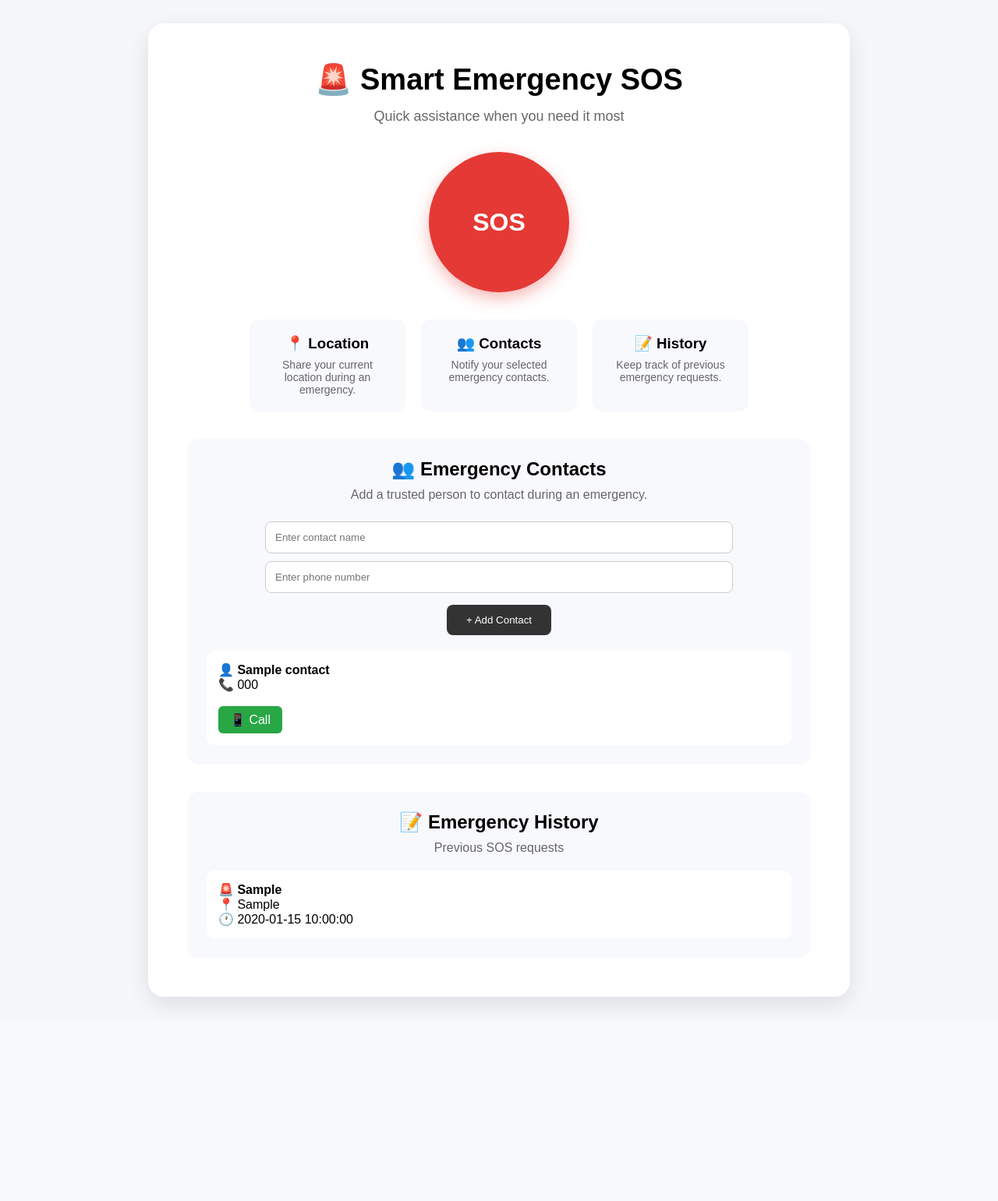
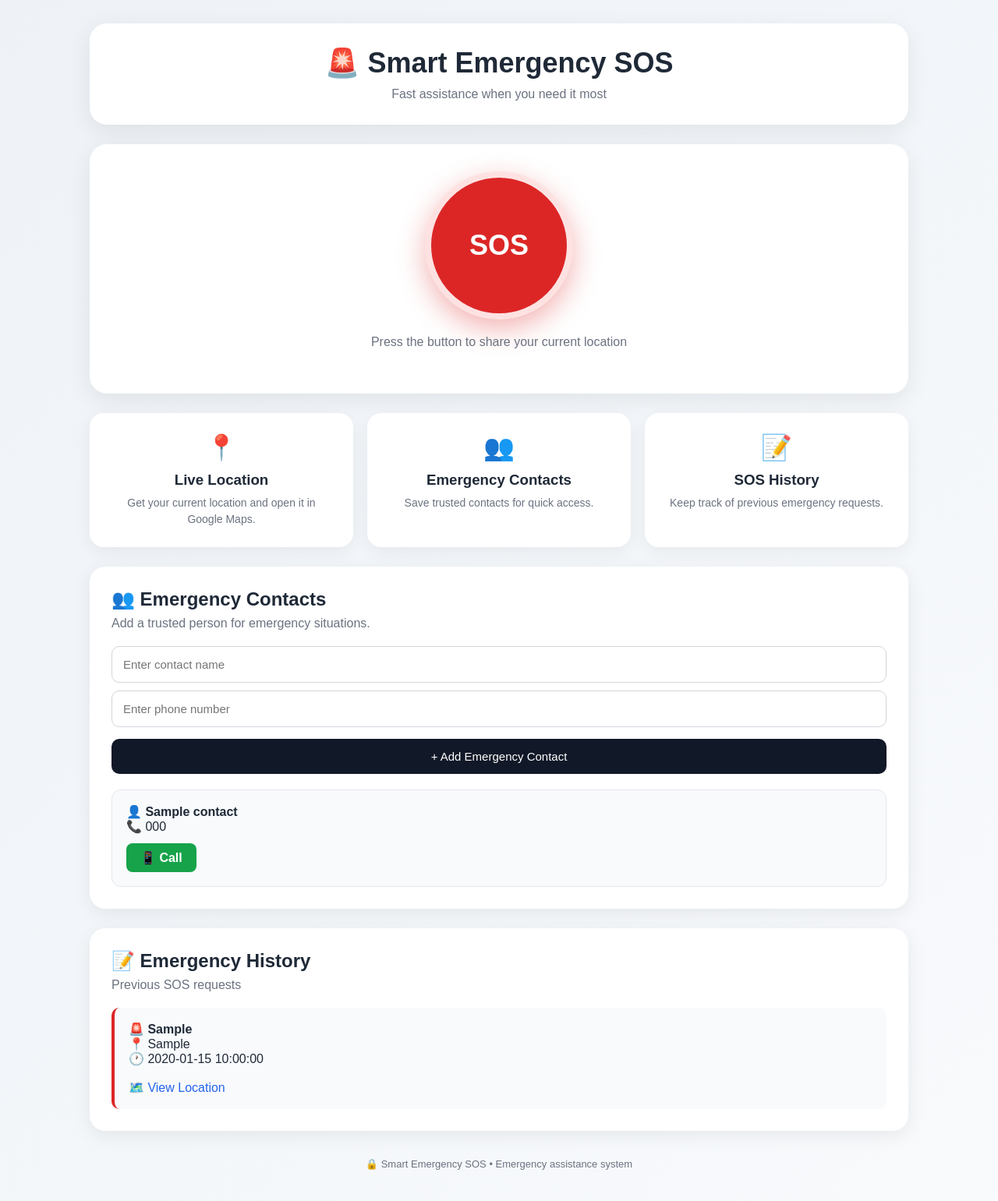
Before and after one commit to Lakshmimanmitha/my-first-project, a Flask app: page / in a window 1280 px wide. Shown: the whole page at 78% size. Before the commit the page ends 1293 px from the top, so only its background shows below. Run offline with Flask 3, Linux system fonts and the light colour scheme; tables that the repository leaves empty hold one stand-in row (values such as "Sample post").

Commit message:
Upgrade Smart Emergency SOS UI

```diff
--- a/templates/index.html
+++ b/templates/index.html
@@ -17,112 +17,233 @@
 
         body {
             min-height: 100vh;
-            background: #f5f7fb;
-            display: flex;
-            justify-content: center;
-            align-items: center;
-            padding: 30px;
+            background: linear-gradient(135deg, #eef2f7, #f8fafc);
+            padding: 30px 15px;
+            color: #1f2937;
         }
 
         .container {
-            width: 90%;
-            max-width: 900px;
-            background: white;
-            padding: 50px;
-            border-radius: 20px;
-            text-align: center;
-            box-shadow: 0 10px 30px rgba(0, 0, 0, 0.1);
+            width: 100%;
+            max-width: 1050px;
+            margin: auto;
         }
 
-        h1 {
-            font-size: 38px;
-            margin-bottom: 15px;
+        /* HEADER */
+
+        .header {
+            background: white;
+            border-radius: 22px;
+            padding: 30px;
+            text-align: center;
+            box-shadow: 0 8px 30px rgba(0, 0, 0, 0.08);
+            margin-bottom: 25px;
         }
 
-        .subtitle {
-            color: #666;
-            font-size: 18px;
-            margin-bottom: 35px;
+        .header h1 {
+            font-size: 36px;
+            margin-bottom: 10px;
+        }
+
+        .header p {
+            color: #6b7280;
+            font-size: 16px;
+        }
+
+        /* SOS AREA */
+
+        .sos-card {
+            background: white;
+            border-radius: 22px;
+            padding: 35px;
+            text-align: center;
+            box-shadow: 0 8px 30px rgba(0, 0, 0, 0.08);
+            margin-bottom: 25px;
         }
 
         .sos-button {
-            width: 180px;
-            height: 180px;
+            width: 190px;
+            height: 190px;
             border-radius: 50%;
-            border: none;
-            background: #e53935;
+            border: 8px solid #fee2e2;
+            background: #dc2626;
             color: white;
-            font-size: 32px;
+            font-size: 36px;
             font-weight: bold;
             cursor: pointer;
-            box-shadow: 0 8px 20px rgba(229, 57, 53, 0.35);
+            box-shadow: 0 12px 35px rgba(220, 38, 38, 0.35);
+            transition: 0.25s;
         }
 
         .sos-button:hover {
             transform: scale(1.05);
         }
 
-        .info {
-            margin-top: 35px;
-            display: flex;
-            justify-content: center;
-            gap: 20px;
-            flex-wrap: wrap;
+        .sos-button:active {
+            transform: scale(0.97);
         }
 
-        .card {
-            width: 200px;
-            padding: 20px;
-            background: #f8f9fc;
+        .sos-text {
+            margin-top: 20px;
+            color: #6b7280;
+        }
+
+        #location {
+            margin-top: 22px;
+        }
+
+        /* INFO CARDS */
+
+        .info-grid {
+            display: grid;
+            grid-template-columns: repeat(3, 1fr);
+            gap: 18px;
+            margin-bottom: 25px;
+        }
+
+        .info-card {
+            background: white;
+            padding: 25px;
+            border-radius: 18px;
+            box-shadow: 0 6px 22px rgba(0, 0, 0, 0.06);
+            text-align: center;
+        }
+
+        .info-icon {
+            font-size: 32px;
+            margin-bottom: 12px;
+        }
+
+        .info-card h3 {
+            margin-bottom: 8px;
+        }
+
+        .info-card p {
+            color: #6b7280;
+            font-size: 14px;
+            line-height: 1.5;
+        }
+
+        /* SECTIONS */
+
+        .section {
+            background: white;
+            border-radius: 20px;
+            padding: 28px;
+            margin-bottom: 25px;
+            box-shadow: 0 6px 25px rgba(0, 0, 0, 0.07);
+        }
+
+        .section h2 {
+            margin-bottom: 8px;
+        }
+
+        .section-subtitle {
+            color: #6b7280;
+            margin-bottom: 20px;
+        }
+
+        /* INPUTS */
+
+        .input-box {
+            width: 100%;
+            padding: 14px;
+            margin-bottom: 10px;
+            border: 1px solid #d1d5db;
+            border-radius: 10px;
+            font-size: 15px;
+            outline: none;
+        }
+
+        .input-box:focus {
+            border-color: #dc2626;
+        }
+
+        .add-button {
+            width: 100%;
+            padding: 14px;
+            border: none;
+            border-radius: 10px;
+            background: #111827;
+            color: white;
+            font-size: 15px;
+            cursor: pointer;
+            margin-top: 5px;
+        }
+
+        .add-button:hover {
+            background: #374151;
+        }
+
+        /* CONTACT */
+
+        .contact-box {
+            margin-top: 12px;
+            padding: 18px;
+            background: #f8fafc;
+            border: 1px solid #e5e7eb;
             border-radius: 12px;
         }
 
-        .card h3 {
-            margin-bottom: 8px;
+        .call-button {
+            display: inline-block;
+            margin-top: 12px;
+            padding: 9px 18px;
+            background: #16a34a;
+            color: white;
+            text-decoration: none;
+            border-radius: 8px;
+            font-weight: bold;
         }
 
-        .card p {
-            color: #666;
-            font-size: 14px;
+        .call-button:hover {
+            background: #15803d;
+        }
+
+        /* HISTORY */
+
+        .history-box {
+            margin-top: 12px;
+            padding: 18px;
+            background: #f8fafc;
+            border-left: 4px solid #dc2626;
+            border-radius: 10px;
+        }
+
+        .history-box a {
+            color: #2563eb;
+            text-decoration: none;
+        }
+
+        /* FOOTER */
+
+        .footer {
+            text-align: center;
+            color: #6b7280;
+            font-size: 13px;
+            padding: 10px;
+        }
+
+        /* MOBILE */
+
+        @media (max-width: 700px) {
+
+            .header h1 {
+                font-size: 28px;
+            }
+
+            .info-grid {
+                grid-template-columns: 1fr;
+            }
+
+            .sos-button {
+                width: 160px;
+                height: 160px;
+                font-size: 30px;
             }
 
             .section {
-            margin-top: 35px;
-            padding: 25px;
-            background: #f8f9fc;
-            border-radius: 15px;
+                padding: 20px;
             }
-
-        .input-box {
-            padding: 12px;
-            width: 80%;
-            margin: 5px;
-            border: 1px solid #ccc;
-            border-radius: 8px;
-        }
-
-        .add-button {
-            padding: 12px 25px;
-            margin-top: 10px;
-            border: none;
-            border-radius: 8px;
-            background: #333;
-            color: white;
-            cursor: pointer;
-        }
-
-        .contact-box,
-        .history-box {
-            margin-top: 10px;
-            padding: 15px;
-            background: white;
-            border-radius: 10px;
-            text-align: left;
-        }
-
-        .history-box a {
-            color: #1976d2;
-            text-decoration: none;
         }
     </style>
 </head>
@@ -131,88 +252,141 @@
 
     <div class="container">
 
+        <!-- HEADER -->
+
+        <div class="header">
+
             <h1>🚨 Smart Emergency SOS</h1>
 
-        <p class="subtitle">
-            Quick assistance when you need it most
+            <p>
+                Fast assistance when you need it most
             </p>
+
+        </div>
+
+
+        <!-- SOS -->
+
+        <div class="sos-card">
 
             <button class="sos-button" onclick="sendSOS()">
                 SOS
             </button>
 
-        <div id="location" style="margin-top: 25px;"></div>
+            <p class="sos-text">
+                Press the button to share your current location
+            </p>
 
-        <div class="info">
+            <div id="location"></div>
 
-            <div class="card">
-                <h3>📍 Location</h3>
-                <p>Share your current location during an emergency.</p>
         </div>
 
-            <div class="card">
-                <h3>👥 Contacts</h3>
-                <p>Notify your selected emergency contacts.</p>
+
+        <!-- INFO -->
+
+        <div class="info-grid">
+
+            <div class="info-card">
+
+                <div class="info-icon">📍</div>
+
+                <h3>Live Location</h3>
+
+                <p>
+                    Get your current location and open it in Google Maps.
+                </p>
+
             </div>
 
-            <div class="card">
-                <h3>📝 History</h3>
-                <p>Keep track of previous emergency requests.</p>
+
+            <div class="info-card">
+
+                <div class="info-icon">👥</div>
+
+                <h3>Emergency Contacts</h3>
+
+                <p>
+                    Save trusted contacts for quick access.
+                </p>
+
+            </div>
+
+
+            <div class="info-card">
+
+                <div class="info-icon">📝</div>
+
+                <h3>SOS History</h3>
+
+                <p>
+                    Keep track of previous emergency requests.
+                </p>
+
             </div>
 
         </div>
 
-        <!-- Emergency Contacts -->
+
+        <!-- CONTACTS -->
 
         <div class="section">
 
             <h2>👥 Emergency Contacts</h2>
 
-            <p style="color: #666; margin: 10px 0 20px;">
-                Add a trusted person to contact during an emergency.
+            <p class="section-subtitle">
+                Add a trusted person for emergency situations.
             </p>
+
 
             <input type="text" id="contactName" placeholder="Enter contact name" class="input-box">
 
-            <br>
 
             <input type="tel" id="contactPhone" placeholder="Enter phone number" class="input-box">
 
-            <br>
 
             <button onclick="addContact()" class="add-button">
-                + Add Contact
+                + Add Emergency Contact
             </button>
 
-            <div id="contactsList" style="margin-top: 20px;"></div>
+
+            <div id="contactsList" style="margin-top:20px;"></div>
 
         </div>
 
-        <!-- Emergency History -->
+
+        <!-- HISTORY -->
 
         <div class="section">
 
             <h2>📝 Emergency History</h2>
 
-            <p style="color: #666; margin: 10px 0 20px;">
+            <p class="section-subtitle">
                 Previous SOS requests
             </p>
+
 
             <div id="historyList"></div>
 
         </div>
 
+
+        <div class="footer">
+            🔒 Smart Emergency SOS • Emergency assistance system
         </div>
+
+    </div>
+
 
     <script>
 
-        // =========================
-        // SOS FUNCTION
-        // =========================
+        /* =========================
+           SOS
+        ========================= */
 
         function sendSOS() {
 
-            const locationBox = document.getElementById("location");
+            const locationBox =
+                document.getElementById("location");
 
             if (!navigator.geolocation) {
 
@@ -223,7 +397,8 @@
             }
 
             locationBox.innerHTML =
-                "📍 Getting your location...";
+                "<p>📍 Getting your location...</p>";
+
 
             navigator.geolocation.getCurrentPosition(
 
@@ -235,20 +410,43 @@
                     const longitude =
                         position.coords.longitude;
 
-                    // Display location
 
                     locationBox.innerHTML = `
+
+                <div style="
+                    background:#f0fdf4;
+                    padding:18px;
+                    border-radius:12px;
+                    margin-top:15px;
+                ">
+
                     <h3>📍 Current Location</h3>
-                        <p>Latitude: ${latitude}</p>
-                        <p>Longitude: ${longitude}</p>
 
-                        <a href="https://www.google.com/maps?q=${latitude},${longitude}"
-                           target="_blank">
+                    <p>
+                        Latitude: ${latitude}
+                    </p>
+
+                    <p>
+                        Longitude: ${longitude}
+                    </p>
+
+                    <br>
+
+                    <a
+                        href="https://www.google.com/maps?q=${latitude},${longitude}"
+                        target="_blank"
+                        style="
+                            color:#2563eb;
+                            font-weight:bold;
+                            text-decoration:none;
+                        "
+                    >
                         🗺️ Open in Google Maps
                     </a>
+
+                </div>
             `;
 
-                    // Save SOS history
 
                     fetch("/save_history", {
 
@@ -264,17 +462,14 @@
 
                             location:
                                 latitude + "," + longitude
+
                         })
 
                     })
 
                         .then(response => response.json())
 
-                        .then(data => {
-
-                            console.log(data.message);
-
-                            // Refresh history immediately
+                        .then(() => {
 
                             loadHistory();
 
@@ -291,31 +486,38 @@
 
                 },
 
+
                 function () {
 
                     locationBox.innerHTML =
                         "❌ Location permission was not granted.";
 
                 }
+
             );
+
         }
 
 
-        // =========================
-        // ADD CONTACT
-        // =========================
+        /* =========================
+           ADD CONTACT
+        ========================= */
 
         function addContact() {
 
             const name =
-                document.getElementById("contactName")
+                document
+                    .getElementById("contactName")
                     .value.trim();
 
+
             const phone =
-                document.getElementById("contactPhone")
+                document
+                    .getElementById("contactPhone")
                     .value.trim();
 
-            if (name === "" || phone === "") {
+
+            if (!name || !phone) {
 
                 alert(
                     "Please enter both name and phone number."
@@ -323,6 +525,7 @@
 
                 return;
             }
+
 
             fetch("/add_contact", {
 
@@ -351,17 +554,22 @@
                             "Contact saved successfully! ✅"
                         );
 
-                        document.getElementById(
-                            "contactName"
-                        ).value = "";
 
-                        document.getElementById(
-                            "contactPhone"
-                        ).value = "";
+                        document
+                            .getElementById("contactName")
+                            .value = "";
+
+
+                        document
+                            .getElementById("contactPhone")
+                            .value = "";
+
 
                         loadContacts();
 
-                    } else {
+                    }
+
+                    else {
 
                         alert(data.message);
 
@@ -378,12 +586,13 @@
                     );
 
                 });
+
         }
 
 
-        // =========================
-        // LOAD CONTACTS
-        // =========================
+        /* =========================
+           LOAD CONTACTS
+        ========================= */
 
         function loadContacts() {
 
@@ -398,42 +607,50 @@
                             "contactsList"
                         );
 
+
                     list.innerHTML = "";
+
 
                     if (contacts.length === 0) {
 
                         list.innerHTML =
-                            "<p>No emergency contacts added yet.</p>";
+                            "<p style='color:#6b7280;'>No emergency contacts added yet.</p>";
 
                         return;
                     }
+
 
                     contacts.forEach(contact => {
 
                         const contactBox =
                             document.createElement("div");
 
+
                         contactBox.className =
                             "contact-box";
 
+
                         contactBox.innerHTML = `
-    <strong>👤 ${contact.name}</strong>
+
+                <strong>
+                    👤 ${contact.name}
+                </strong>
+
                 <br>
+
                 📞 ${contact.phone}
-    <br><br>
 
-    <a href="tel:${contact.phone}"
-       style="
-       display:inline-block;
-       padding:8px 15px;
-       background:#28a745;
-       color:white;
-       text-decoration:none;
-       border-radius:6px;
-       ">
+                <br>
+
+                <a
+                    href="tel:${contact.phone}"
+                    class="call-button"
+                >
                     📱 Call
                 </a>
+
             `;
+
 
                         list.appendChild(
                             contactBox
@@ -441,13 +658,23 @@
 
                     });
 
+                })
+
+                .catch(error => {
+
+                    console.error(
+                        "Contact loading error:",
+                        error
+                    );
+
                 });
+
         }
 
 
-        // =========================
-        // LOAD EMERGENCY HISTORY
-        // =========================
+        /* =========================
+           LOAD HISTORY
+        ========================= */
 
         function loadHistory() {
 
@@ -462,31 +689,54 @@
                             "historyList"
                         );
 
+
                     list.innerHTML = "";
+
 
                     if (records.length === 0) {
 
                         list.innerHTML =
-                            "<p>No emergency history yet.</p>";
+                            "<p style='color:#6b7280;'>No emergency history yet.</p>";
 
                         return;
                     }
+
 
                     records.forEach(record => {
 
                         const historyBox =
                             document.createElement("div");
 
+
                         historyBox.className =
                             "history-box";
 
+
                         historyBox.innerHTML = `
-                            <strong>🚨 ${record.event}</strong>
+
+                <strong>
+                    🚨 ${record.event}
+                </strong>
+
                 <br>
+
                 📍 ${record.location}
+
                 <br>
+
                 🕐 ${record.created_at}
+
+                <br><br>
+
+                <a
+                    href="https://www.google.com/maps?q=${record.location}"
+                    target="_blank"
+                >
+                    🗺️ View Location
+                </a>
+
             `;
+
 
                         list.appendChild(
                             historyBox
@@ -504,12 +754,13 @@
                     );
 
                 });
+
         }
 
 
-        // =========================
-        // PAGE LOAD
-        // =========================
+        /* =========================
+           PAGE LOAD
+        ========================= */
 
         window.onload = function () {
 
```
Lines whose indentation alone changed are shown as unchanged.
